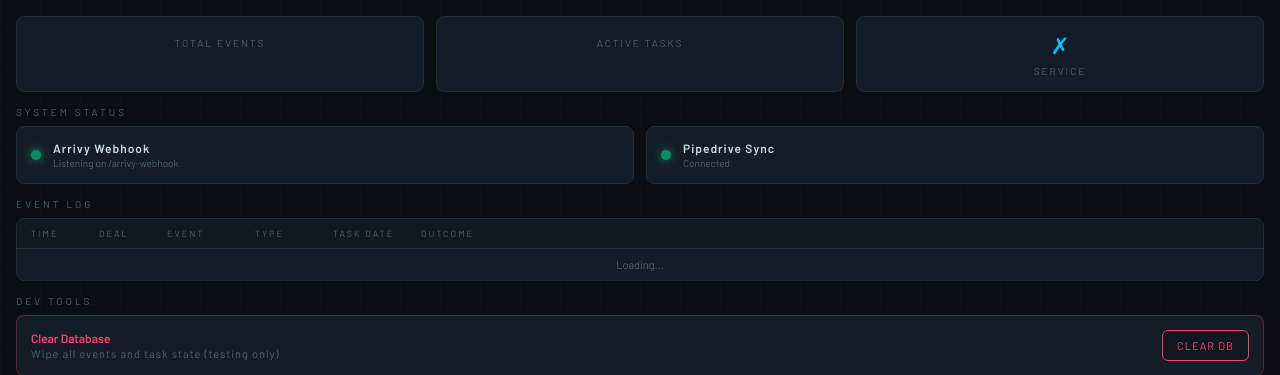
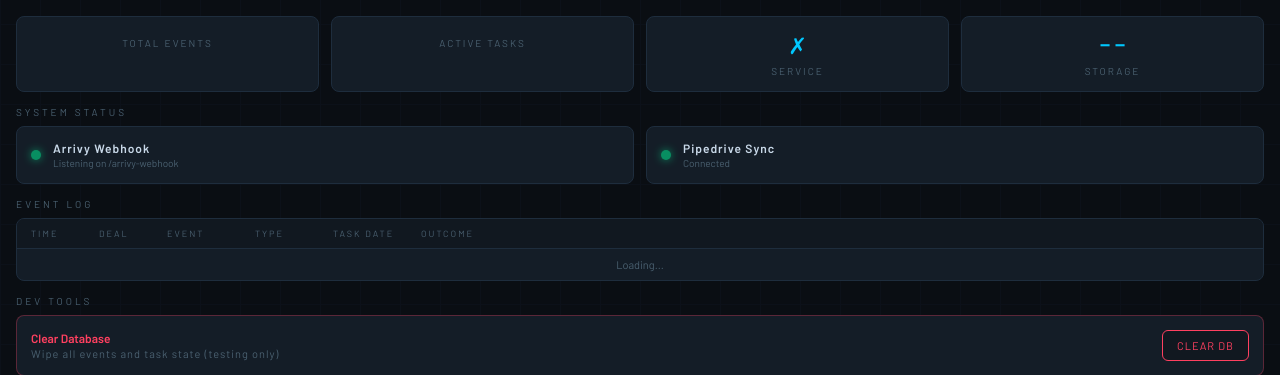
Before and after one commit to CodyBouquet/CreativeBot, a Flask app: template templates/dashboard.html in a window 1280 px wide. Shown: the part 56-431 px from the top of the page. Run offline with Flask 3, Linux system fonts and the light colour scheme; the template is opened without the code that fills it, so the values that code supplies are empty; parts of the project's set-up code (start-up, migrations or seed data) failed here and were passed over.

Commit message:
storage usage displayed on ui

```diff
--- a/app.py
+++ b/app.py
@@ -8,6 +8,7 @@ import json
 import hmac
 import hashlib
 import subprocess
+import shutil
 from datetime import datetime
 from pathlib import Path
 from functools import wraps
@@ -490,10 +491,22 @@ def api_stats():
         recent = conn.execute(
             "SELECT event_type, task_type, deal_id, received_at FROM events WHERE archived=0 ORDER BY received_at DESC LIMIT 5"
         ).fetchall()
+    try:
+        du = shutil.disk_usage(os.path.dirname(DB_PATH) or "/")
+        disk = {
+            "total_bytes": du.total,
+            "used_bytes":  du.used,
+            "free_bytes":  du.free,
+            "percent_used": round(du.used / du.total * 100, 1) if du.total else 0,
+        }
+    except Exception as e:
+        logger.warning(f"disk_usage failed: {e}")
+        disk = None
     return jsonify({
         "total_events": total,
         "active_tasks": active,
-        "recent": [dict(r) for r in recent]
+        "recent": [dict(r) for r in recent],
+        "disk": disk,
     })
 
 @app.route("/api/stream")
--- a/templates/dashboard.html
+++ b/templates/dashboard.html
@@ -128,7 +128,7 @@
   /* STAT CARDS */
   .stats-row {
     display: grid;
-    grid-template-columns: repeat(3, 1fr);
+    grid-template-columns: repeat(4, 1fr);
     gap: 12px;
   }
 
@@ -475,6 +475,10 @@
       <div class="stat-value" id="uptime">--</div>
       <div class="stat-label">Service</div>
     </div>
+    <div class="stat-card">
+      <div class="stat-value" id="diskUsage">--</div>
+      <div class="stat-label" id="diskLabel">Storage</div>
+    </div>
   </div>
 
   <!-- Service Status -->
@@ -661,6 +665,11 @@
       document.getElementById('totalEvents').textContent = data.total_events;
       document.getElementById('activeTasks').textContent = data.active_tasks;
       document.getElementById('uptime').textContent = '✓';
+      if (data.disk) {
+        const gb = b => (b / 1073741824).toFixed(1);
+        document.getElementById('diskUsage').textContent = data.disk.percent_used + '%';
+        document.getElementById('diskLabel').textContent = gb(data.disk.used_bytes) + ' / ' + gb(data.disk.total_bytes) + ' GB';
+      }
     } catch (e) {
       document.getElementById('uptime').textContent = '✗';
     }
```
